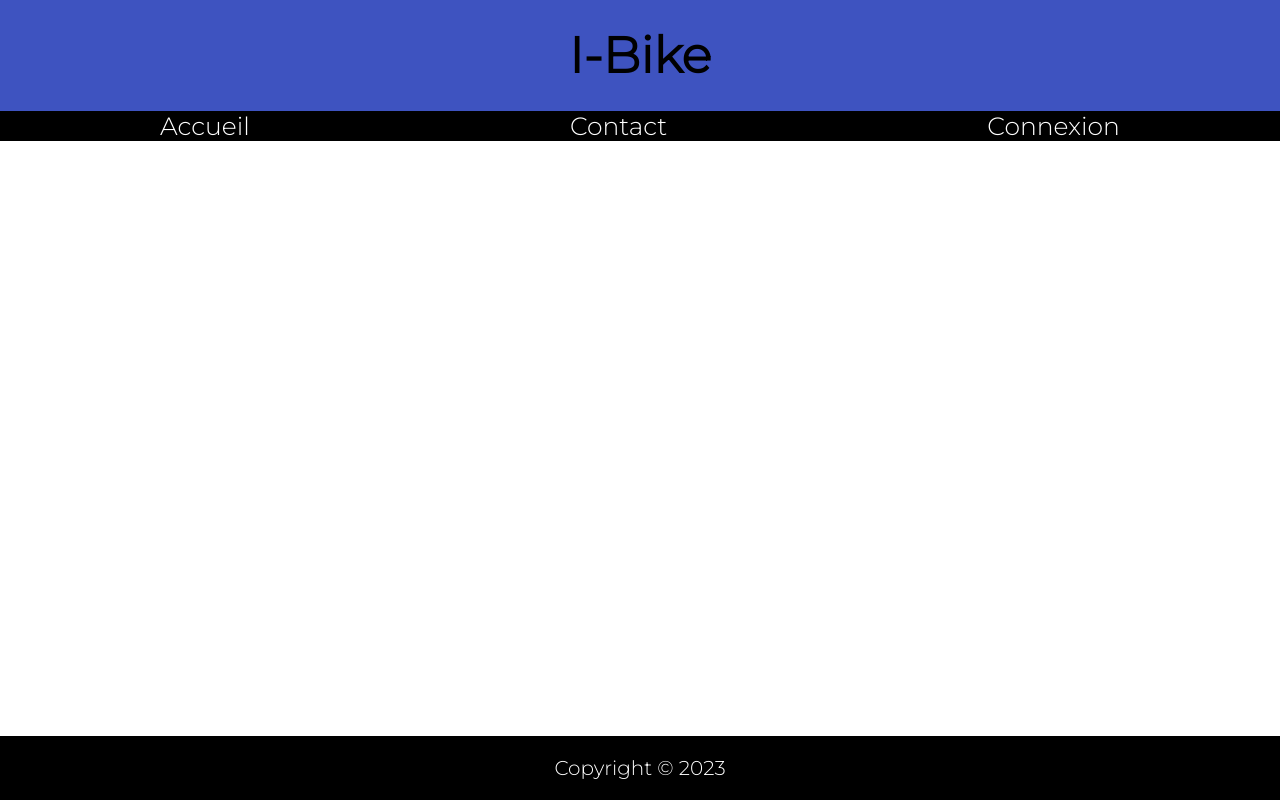
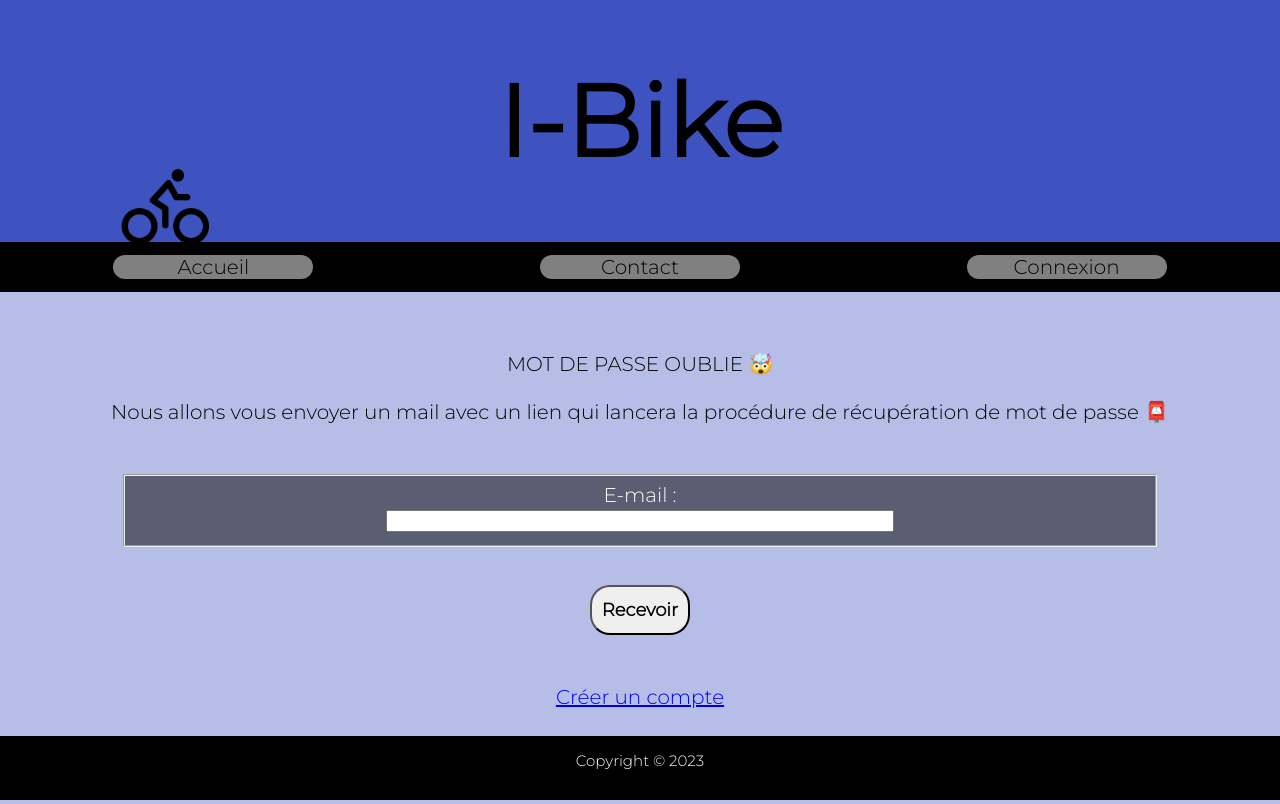
Before and after one commit to Alain266/Site-Blog-main, a plain HTML site: page Content/motdepasseoublie.html in a window 1280 px wide. Shown: the top 804 px of the page. Drawn offline with Linux system fonts and the light colour scheme.

Commit message:
page motdepasseoublie done

```diff
--- a/Content/motdepasseoublie.html
+++ b/Content/motdepasseoublie.html
@@ -1,34 +1,46 @@
 <!DOCTYPE html>
-<html lang="en">
+<html lang="fr"> <!-- Langage du site -->
 <head>
-    <meta charset="UTF-8">
-    <meta name="viewport" content="width=device-width, initial-scale=1.0">
-    <meta name="description" content="Site de location de vélo">
-    <meta name="keywords" content="location, vélo, location de vélo,">
-    <meta name="author" content="Alain">
-    <meta name="title" content="I-Bike">
-    <meta http-equiv="X-UA-Compatible" content="ie=edge">
-    <link rel="preconnect" href="https://fonts.googleapis.com">
-    <link rel="preconnect" href="https://fonts.gstatic.com" crossorigin>
-    <link href="https://fonts.googleapis.com/css2?family=Montserrat:wght@300&display=swap" rel="stylesheet">
-    <link rel="stylesheet" href="/Styles/styleMotdepasseoublie.css">
+    <meta charset="UTF-8"> <!-- Encodage du site -->
+    <meta name="viewport" content="width=device-width, initial-scale=1.0"> <!-- Taille du site -->
+    <meta name="description" content="Site de location de vélo"> <!-- Description du site -->
+    <meta name="keywords" content="location, vélo, location de vélo,"> <!-- Mots-clefs du site -->
+    <meta name="author" content="Alain"> <!-- Auteur du site -->
+    <meta name="title" content="I-Bike"> <!-- Titre du site -->
+    <meta http-equiv="X-UA-Compatible" content="ie=edge"> <!-- Compatibilité avec les navigateurs -->
+    <link rel="preconnect" href="https://fonts.googleapis.com"> <!-- Préchargement de Google Fonts -->
+    <link rel="preconnect" href="https://fonts.gstatic.com" crossorigin> <!-- Préchargement de Google Fonts -->
+    <link href="https://fonts.googleapis.com/css2?family=Montserrat:wght@300&display=swap" rel="stylesheet"> <!-- Police de caractères -->
+    <link rel="stylesheet" href="../Styles/styleConnexion.css"> <!-- Fichier CSS du site -->
     <script src="../script.js"></script> <!-- Fichier JavaScript du site -->
-    <title>I-Bike</title>
+    <title>I-Bike</title> <!-- Titre du site -->
 </head>
 <body>
     <div class="loading-overlay"> <!-- Overlay du chargement -->
         <div class="loading-image"></div> <!-- Image du chargement -->
     </div>
-    <header>
-        <h1>I-Bike</h1>
-        <nav>
+    <header> <!-- Header du site -->
+        <h1>I-Bike <img class="logo" src="../Images/logo.png" alt="Logo de I-Bike"/> </h1>
+        <nav> <!-- Navigation du site -->
             <a href="../index.html">Accueil</a>
-            <a href="/Content/contact.html">Contact</a>
-            <a href="/Content/connexion.html">Connexion</a>
+            <a href="../Content/contact.html">Contact</a>
+            <a href="../Content/connexion.html">Connexion</a>
         </nav>
     </header>
-    <footer>
-        <p>Copyright &copy; 2023</p>
+    <main> <!-- Premiere partie du site -->
+        <p>MOT DE PASSE OUBLIE 🤯</p> <br>
+        <p>Nous allons vous envoyer un mail avec un lien qui lancera la procédure de récupération de mot de passe 📮 </p>
+        <form id="contactform" action="formulaire.php" method="post"> <!-- Formulaire du site -->
+            <fieldset>
+                <label for="nom">E-mail :</label> <!-- Label du champ --> <br>
+                <input type="text" name="nom" id="nom" required> <!-- Champ du formulaire -->
+            </fieldset>
+        </form>
+        <button id ="buttonform" type="submit" form="contactform">Recevoir</button> <br>
+        <a href="../Content/inscription.html">Créer un compte</a>
+    </main>
+    <footer> <!-- Footer du site -->
+        <p>Copyright &copy; 2023</p> <!-- Copyright -->
     </footer>
 </body>
 </html>
--- a/Styles/styleMotdepasseoublie.css
+++ b/Styles/styleMotdepasseoublie.css
@@ -21,7 +21,7 @@
     margin: auto; /* centre le texte */
     width: 250px; /* largeur */
     height: 250px; /* hauteur */
-    background-image: url("/Images/logo.png"); /* Chemin vers votre image de chargement */
+    background-image: url("../Images/logo.png"); /* Chemin vers votre image de chargement */
     background-size: cover; /* Taille de l'image */
     animation: spin 2s linear infinite; /* Animation du chargement */
 }
@@ -40,15 +40,61 @@ body{
     margin-bottom: 4em; /* marge intérieure du bas */
 }
 
-header{
-    background-color: rgba(14, 40, 177, 0.8); /* couleur de fond */
+header {
+    background-color: rgb(14, 40, 177, 0.8); /* couleur de fond */
+    background-size: 200% 100%; /* Taille de l'image */
 }
 
 header h1{
     margin: auto; /* centre le texte */
-    padding: 25px; /* marge intérieure */
+    padding: 60px; /* marge intérieure */
     text-align: center; /* centre le texte */
-    font-size: 50px; /* taille de la police */
+    font-size: 100px; /* taille de la police */
+    font-weight: bold;
+}
+
+/* style si l'écran est plus petit que 1080px */
+@media screen and (max-width: 1080px) {
+    header h1{
+        font-size: 70px; /* taille de la police */
+    }
+}
+
+/* Animation du logo pour écran de plus de 1080px */
+@keyframes tourLogo {
+    0% {
+        transform: translateX(-2000%); /* position de départ de la boucle */
+    }
+    100% {
+        transform: translateX(2000%); /* position de fin */
+    }
+}
+
+/* Animation du logo pour écran de moins de 1080px */
+@keyframes tourLogo2 {
+    0% {
+        transform: translateX(-1000%); /* position de départ de la boucle */
+    }
+    100% {
+        transform: translateX(400%); /* position de fin */
+    }
+}
+
+.logo{
+    position: absolute; /* position fixe */
+    top: 155px; /* tire vers le haut */
+    height: 100px; /* hauteur */
+    width: 100px; /* largeur */
+    animation: tourLogo 15s linear infinite; /* animation */
+}
+
+/* style si l'écran est plus petit que 1080px */
+@media screen and (max-width: 1080px) {
+    .logo{
+        animation: tourLogo2 8s linear infinite; /* animation */
+        position: absolute; /* position fixe */
+        top: 117px; /* tire vers le haut */
+    }
 }
 
 nav{
@@ -56,24 +102,100 @@ nav{
     justify-content: center; /* centre les éléments en ligne */
     justify-content: space-around; /* modifie la disposition des éléments */
     background-color: #000000; /* couleur de fond */
+    height: 50px; /* hauteur */
 }
 
 nav a{
+    display: flex; /* affiche les éléments en ligne */
+    justify-content: center; /* centre les éléments en ligne */
+    justify-content: space-around; /* modifie la disposition des éléments */
+    margin: auto; /* centre le texte */
     text-decoration: none; /* retire le soulignement des liens */
+    color: #000000; /* couleur du texte */
+    font-size: 20px; /* taille de la police */
+    background-color: rgba(255, 255, 255, 0.5); /* couleur de fond */
+    border-radius: 20px; /* angle de la bordure */
+    width: 200px /* largeur */
+}
+
+main{
+    text-align: center; /* centre le texte */
+    padding: 3em; /* marge intérieure */
+    font-size: 20px; /* taille de la police */
+    background-color: rgba(14, 40, 177, 0.3); /* couleur de fond */
+    height: 900px;
+}
+
+main p{
+    margin: auto; /* centre le texte */
+    max-width: 1500px; /* largeur maximale */
+}
+
+article{
+    display: flex; /* affiche les éléments en ligne */
+    justify-content: center; /* centre les éléments en ligne */
+    flex-direction: column; /* affiche les éléments en colonne */
+    height: 700px; /* hauteur */
+    background-color: rgba(0, 0, 0, 0.8); /* couleur de fond */
+}
+
+#contactform{
+    margin: auto;
+    padding: 50px; /* marge intérieure */
     color: #FFFFFF; /* couleur du texte */
-    font-size: 25px; /* taille de la police */
+}
+
+#contactform fieldset{
+    margin: auto;
+    text-align: center; /* centre le texte */
+    max-width: 1000px; /* largeur */
+    background-color: rgba(0, 0, 0, 0.5); /* couleur de fond */
+}
+
+#contactform input{
+  width: 50%; /* largeur */
+}
+
+#titreform{
+    font-size: 20px; /* taille de la police */
+    text-align: center; /* centre le texte */
+    margin: auto; /* centre la div */
+}
+
+#message{
+    max-height: 100px; /* hauteur maximale */
+    width: 100%; /* largeur */
+    max-width: max-content; /* largeur maximale */
+    overflow-y: scroll; /* scrollbar */
+    scrollbar-color: #000000; /* scrollbar couleur */
+    scrollbar-width: thin; /* scrollbar largeur */
+}
+
+#buttonform{
+    position: relative;
+    margin: auto;
+    margin-top: -25px;
+    margin-bottom: 50px;
+    width: 100px; /* largeur */
+    height: 50px; /* hauteur */
+    text-align: center; /* centre le texte */
+    border-radius: 20px; /* angle de la bordure */
+    font-size: large;
+    font-weight: bold;
 }
 
 footer{
     position: fixed; /* position fixe */
     bottom: 0; /* retire le bas */
     left: 0; /* retire le gauche */
+    height: 4em; /* hauteur */
     width: 100%; /* largeur */
     background-color: rgba(0, 0, 0, 1); /* couleur de fond */
 }
 
 footer p{
+    width: 100%; /* largeur */
     text-align: center; /* centre le texte */
-    font-size: 20px; /* taille de la police */
+    font-size: 15px; /* taille de la police */
     color: #FFFFFF; /* couleur du texte */
 }
```
